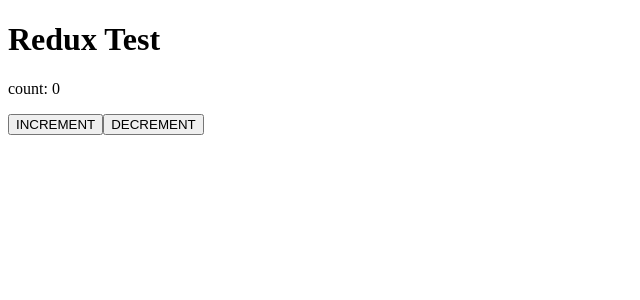
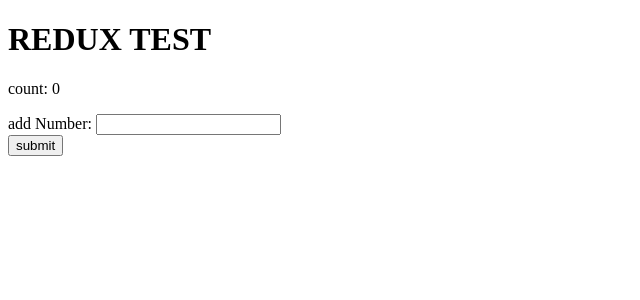
Before and after one commit to tkm-mur/react-test, a React (Create React App) app: page / in a window 1280 px wide. Shown: the top 300 px of the page, without its empty margins (0-640 px from the left). Built offline with nearby package versions, Linux system fonts and the light colour scheme.

Commit message:
redux demo

```diff
--- a/package.json
+++ b/package.json
@@ -8,6 +8,9 @@
     "react-redux": "^7.1.0",
     "react-scripts": "3.0.1",
     "redux": "^4.0.1"
+  },
+  "devDependencies": {
+    "redux-devtools-extension": "^2.13.8"
   },
   "scripts": {
     "start": "react-scripts start",
--- a/src/actions/index.js
+++ b/src/actions/index.js
@@ -1,14 +1,8 @@
-export const INCREMENT = 'INCREMENT'
-export const DECREMENT = 'DECREMENT'
+export const ADD_NUMBER = 'ADD_NUMBER'
 
-export const increment = () => {
+export const addNumber = (num) => {
   return {
-    type: INCREMENT,
+    type: ADD_NUMBER,
+    value: num
   }
 }
-
-export const decrement = () => {
-  return {
-    type: DECREMENT
-  }
-}
--- a/src/components/App.js
+++ b/src/components/App.js
@@ -1,28 +1,57 @@
-import React from 'react'
+import React, { Component } from 'react'
 import { connect } from 'react-redux'
-import { increment, decrement } from '../actions' // action creator をインポート
+import { addNumber } from '../actions'
 
-const App = ({value, increment, decrement}) => {
-  return (
-    <div id="App">
-      <h1>Redux Test</h1>
-      <p>count: {value}</p>
-      <div>
-        <button onClick={ () => increment() }>INCREMENT</button>
-        <button onClick={ () => decrement() }>DECREMENT</button>
+class App extends Component {
+  constructor (props) {
+    super(props)
+    this.state = {
+      amount: 0
+    }
+  }
+
+  handleChange = (e) => {
+    const newValue = parseInt(e.currentTarget.value)
+    this.setState(() => {
+      return {
+        amount: newValue
+      }
+    })
+  }
+
+  handleSubmit = (e) => {
+    const { addNumber } = this.props
+    addNumber(this.state.amount)
+    e.preventDefault()
+  }
+
+  render () {
+    const { count: { value } } = this.props
+
+    return (
+      <div id="App">
+        <h1>REDUX TEST</h1>
+        <p>count: { value }</p>
+        <form onSubmit={ (e) => this.handleSubmit(e) }>
+          <label>
+            add Number: <input type="number" onChange={ (e) => this.handleChange(e) }/>
+          </label>
+          <div>
+            <input type="submit" value="submit"/>
+          </div>
+        </form>
       </div>
-    </div>
-  )
+    )
+  }
 }
 
-const mapStateToProps = (state) => {
-  return {value: state.count.value}
+const mapStateToProps = ( state ) => {
+  return state
 }
 
-const mapDispatchToProps = dispatch => {
+const mapDispatchToProps = (dispatch) => {
   return {
-    increment: () => dispatch(increment()),
-    decrement: () => dispatch(decrement()),
+    addNumber: (num) => dispatch(addNumber(num))
   }
 }
 
--- a/src/index.js
+++ b/src/index.js
@@ -2,11 +2,13 @@
 import ReactDOM from 'react-dom'
 import { createStore } from 'redux'
 import { Provider } from 'react-redux'
-import reducers from './reducers/'
+import reducer from './reducers/'
+import { composeWithDevTools } from 'redux-devtools-extension'
 import App from './components/App'
 import * as serviceWorker from './serviceWorker'
 
-const store = createStore(reducers)
+const store = createStore(reducer, composeWithDevTools())
+console.log(store.getState())
 
 ReactDOM.render(
   (
--- a/src/reducers/count.js
+++ b/src/reducers/count.js
@@ -1,20 +1,10 @@
-import { INCREMENT, DECREMENT } from '../actions'
+import { ADD_NUMBER } from '../actions'
 
-const initialState = {
-  value: 0
-}
-
-export default (state = initialState, action) => {
+export default (state = { value: 0 }, action) => {
   switch (action.type) {
-    case INCREMENT:
-      return {
-        value: state.value + 1
-      }
-    case DECREMENT:
-      return {
-        value: state.value - 1
-      }
-    default: // 初期値の設定
+    case ADD_NUMBER:
+      return { value: state.value + action.value }
+    default:
       return state
   }
 }
--- a/src/reducers/index.js
+++ b/src/reducers/index.js
@@ -1,4 +1,4 @@
-import { combineReducers } from 'redux' // 複数のリデューサーを一つにまとめる
+import { combineReducers } from 'redux'
 import count from './count'
 
 export default combineReducers({ count })
```
Also changed, not shown: 1 other file (tests, documents, lock files or other folders).
